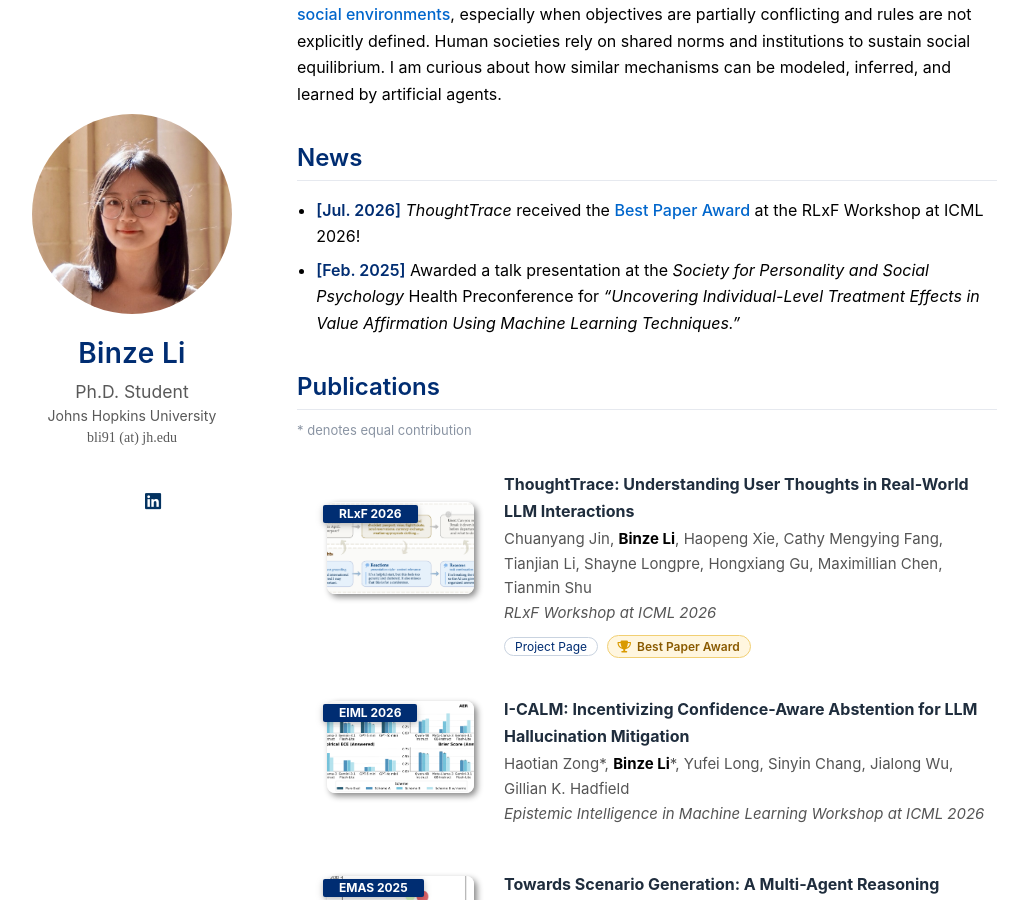
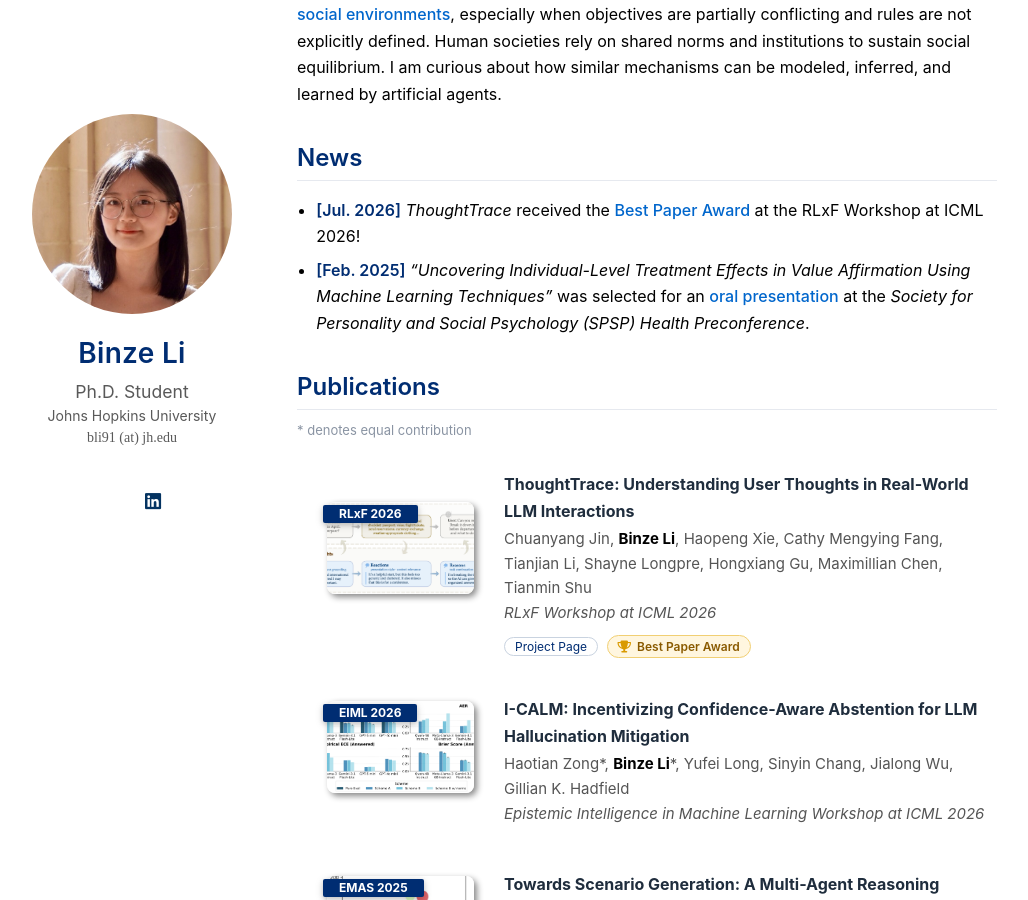
Before and after one commit to binzeli/binzeli.github.io, a Jekyll site: the page built from index.md, in a window 1280 px wide and 900 px high, scrolled down 592 px. Shown: the whole window, without its empty margins (148-1176 px from the left). Built offline with Jekyll 4.4.1, drawn with Linux system fonts in a browser that asks for light colours; a style sheet for code colours, icons or effects is not loaded; our own code applies the rules of GitHub Pages for plain Markdown files.

Commit message:
Reword SPSP news item as selected oral presentation
Co-Authored-By: Claude Opus 5.5 <noreply@anthropic.com>

```diff
--- a/index.md
+++ b/index.md
@@ -18,7 +18,7 @@ My primary interest lies in **how intelligent agents can align their values and
 ## News
 
 - **[Jul. 2026]** *ThoughtTrace* received the **Best Paper Award** at the RLxF Workshop at ICML 2026!
-- **[Feb. 2025]** Awarded a talk presentation at the *Society for Personality and Social Psychology* Health Preconference for *“Uncovering Individual-Level Treatment Effects in Value Affirmation Using Machine Learning Techniques.”*
+- **[Feb. 2025]** *“Uncovering Individual-Level Treatment Effects in Value Affirmation Using Machine Learning Techniques”* was selected for an **oral presentation** at the *Society for Personality and Social Psychology (SPSP) Health Preconference*.
 
 
 
```
